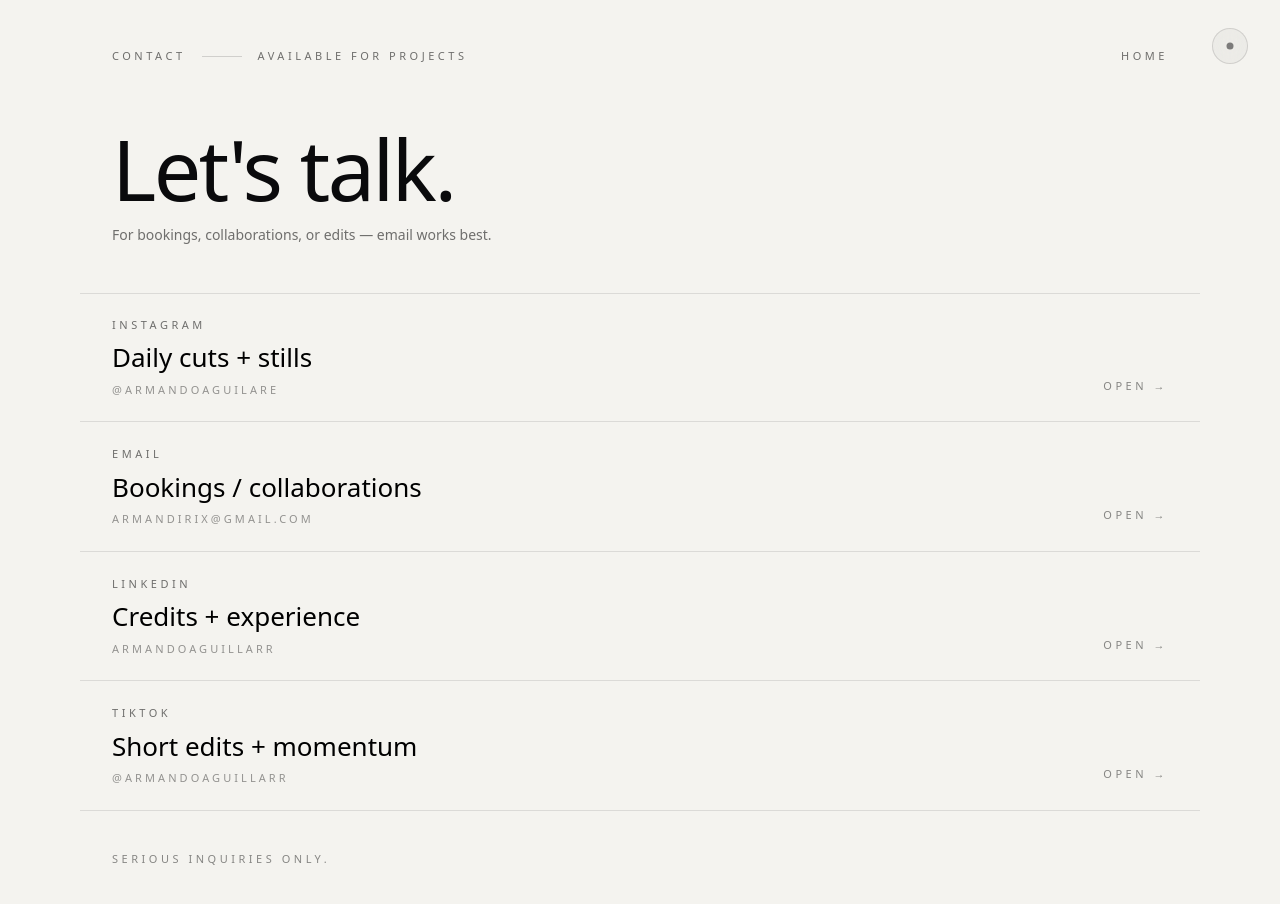
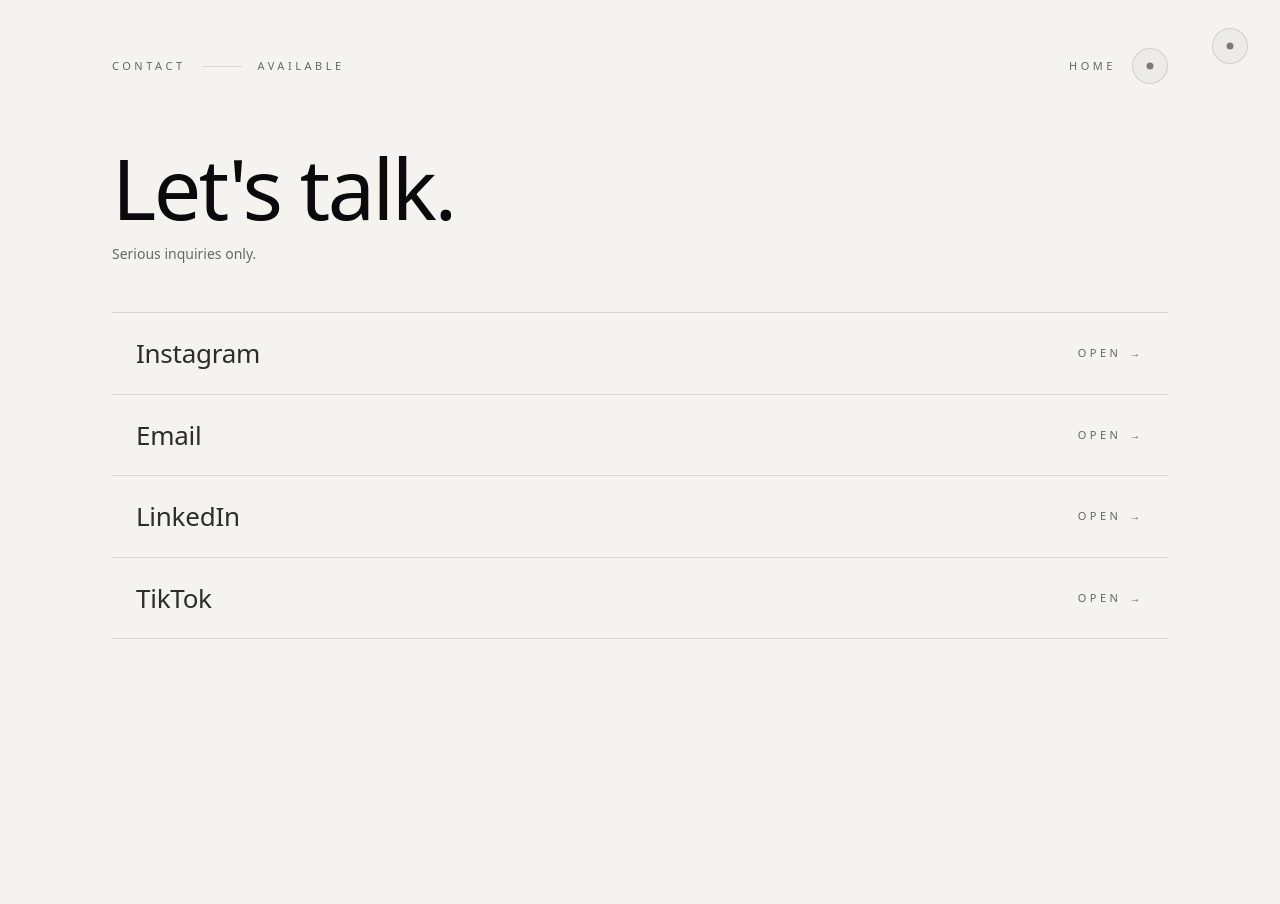
Before and after one commit to benjaminarce-cloud/armando-portfolio, a Next.js app: page /contact in a window 1280 px wide. Shown: the top 904 px of the page. After the commit the page ends 800 px from the top, so only its background shows below. Built offline with nearby package versions, Linux system fonts and the light colour scheme.

Commit message:
Update page.tsx

```diff
--- a/app/contact/page.tsx
+++ b/app/contact/page.tsx
@@ -1,30 +1,11 @@
 import Link from "next/link";
+import ThemeToggle from "@/components/ThemeToggle";
 
 const CONTACT_LINKS = [
-  {
-    label: "Instagram",
-    value: "Daily cuts + stills",
-    href: "https://instagram.com/armandoaguilare",
-    meta: "@armandoaguilare",
-  },
-  {
-    label: "Email",
-    value: "Bookings / collaborations",
-    href: "mailto:armandirix@gmail.com",
-    meta: "armandirix@gmail.com",
-  },
-  {
-    label: "LinkedIn",
-    value: "Credits + experience",
-    href: "https://www.linkedin.com/in/armandoaguillarr/",
-    meta: "armandoaguillarr",
-  },
-  {
-    label: "TikTok",
-    value: "Short edits + momentum",
-    href: "https://www.tiktok.com/@armandoaguillarr",
-    meta: "@armandoaguillarr",
-  },
+  { label: "Instagram", href: "https://instagram.com/armandoaguilare" },
+  { label: "Email", href: "mailto:armandirix@gmail.com" },
+  { label: "LinkedIn", href: "https://www.linkedin.com/in/armandoaguillarr/" },
+  { label: "TikTok", href: "https://www.tiktok.com/@armandoaguillarr" },
 ];
 
 export default function ContactPage() {
@@ -33,18 +14,21 @@
       <div className="mx-auto max-w-6xl px-5 py-12 sm:px-8 lg:px-12">
         {/* top bar */}
         <header className="flex items-center justify-between">
-          <div className="flex items-center gap-4 text-[11px] uppercase tracking-[0.32em] text-black/55">
+          <div className="flex items-center gap-4 text-[11px] uppercase tracking-[0.32em] text-[color:var(--page-muted)]">
             <span>Contact</span>
-            <span className="h-[1px] w-10 bg-black/15" />
-            <span>Available for projects</span>
+            <span className="h-[1px] w-10 bg-[color:var(--page-border)]" />
+            <span>Available</span>
           </div>
 
+          <div className="flex items-center gap-4">
             <Link
               href="/"
-            className="text-[11px] uppercase tracking-[0.32em] text-black/55 hover:text-black"
+              className="text-[11px] uppercase tracking-[0.32em] text-[color:var(--page-muted)] hover:text-[color:var(--page-fg)]"
             >
               Home
             </Link>
+            <ThemeToggle />
+          </div>
         </header>
 
         {/* headline */}
@@ -52,64 +36,51 @@
           <h1 className="font-[var(--font-serif)] text-[clamp(48px,6.6vw,96px)] leading-[0.95] tracking-[-0.03em]">
             Let&apos;s talk.
           </h1>
-          <p className="mt-4 max-w-xl text-sm text-black/55">
-            For bookings, collaborations, or edits — email works best.
+          <p className="mt-4 max-w-xl text-sm text-[color:var(--page-muted)]">
+            Serious inquiries only.
           </p>
         </div>
 
         {/* rows */}
-        <div className="mt-12">
-          {CONTACT_LINKS.map((item, idx) => (
+        <div className="mt-12 border-t border-[color:var(--page-border)]">
+          {CONTACT_LINKS.map((item) => (
             <a
               key={item.label}
               href={item.href}
               target="_blank"
               rel="noreferrer"
+              className="group relative block border-b border-[color:var(--page-border)] py-6"
+            >
+              {/* inset hover slab (gives breathing room so edges don’t hug text) */}
+              <span
+                aria-hidden="true"
                 className="
-                group relative block
-                py-6
-                transition-colors
-                hover:bg-[#0A0A0C]
-                -mx-4 px-4
-                sm:-mx-6 sm:px-6
-                lg:-mx-8 lg:px-8
+                  pointer-events-none absolute inset-x-0 inset-y-2
+                  rounded-2xl bg-transparent
+                  transition-colors duration-200
+                  group-hover:bg-[color:var(--page-fg)]
                 "
-            >
-              {/* top divider */}
-              {idx === 0 && (
-                <div className="pointer-events-none absolute left-0 right-0 top-0 h-px bg-black/10 group-hover:bg-white/10" />
-              )}
+              />
 
-              {/* bottom divider */}
-              <div className="pointer-events-none absolute left-0 right-0 bottom-0 h-px bg-black/10 group-hover:bg-white/10" />
-
-              <div className="flex items-end justify-between gap-6">
-                <div>
-                  <div className="text-[11px] uppercase tracking-[0.32em] text-black/55 transition-colors group-hover:text-white/55">
+              <div className="relative flex items-center justify-between gap-6 px-6">
+                <div className="font-[var(--font-sans)] text-[22px] leading-tight tracking-[-0.01em] transition-colors group-hover:text-[color:var(--page-bg)] sm:text-[26px]">
+                  <span className="opacity-85 transition-opacity group-hover:opacity-100">
                     {item.label}
+                  </span>
                 </div>
 
-                  <div className="mt-2 font-[var(--font-sans)] text-[22px] leading-tight text-black transition-colors group-hover:text-[#F3F2EE] sm:text-[26px]">
-                    {item.value}
-                  </div>
-
-                  <div className="mt-2 text-[11px] uppercase tracking-[0.28em] text-black/40 transition-colors group-hover:text-white/45">
-                    {item.meta}
-                  </div>
-                </div>
-
-                <div className="pb-1 text-[11px] uppercase tracking-[0.32em] text-black/45 transition-colors group-hover:text-white/60">
-                  Open →
+                <div className="text-[11px] uppercase tracking-[0.32em] text-[color:var(--page-muted)] transition-colors group-hover:text-[color:var(--page-bg)]">
+                  <span className="inline-flex items-center gap-2">
+                    Open
+                    <span className="translate-x-0 transition-transform duration-200 group-hover:translate-x-1">
+                      →
+                    </span>
+                  </span>
                 </div>
               </div>
             </a>
           ))}
         </div>
-
-        {/* footer note */}
-        <div className="mt-10 text-[11px] uppercase tracking-[0.32em] text-black/45">
-          Serious inquiries only.
-        </div>
       </div>
     </main>
   );
```
Lines whose indentation alone changed are shown as unchanged.
